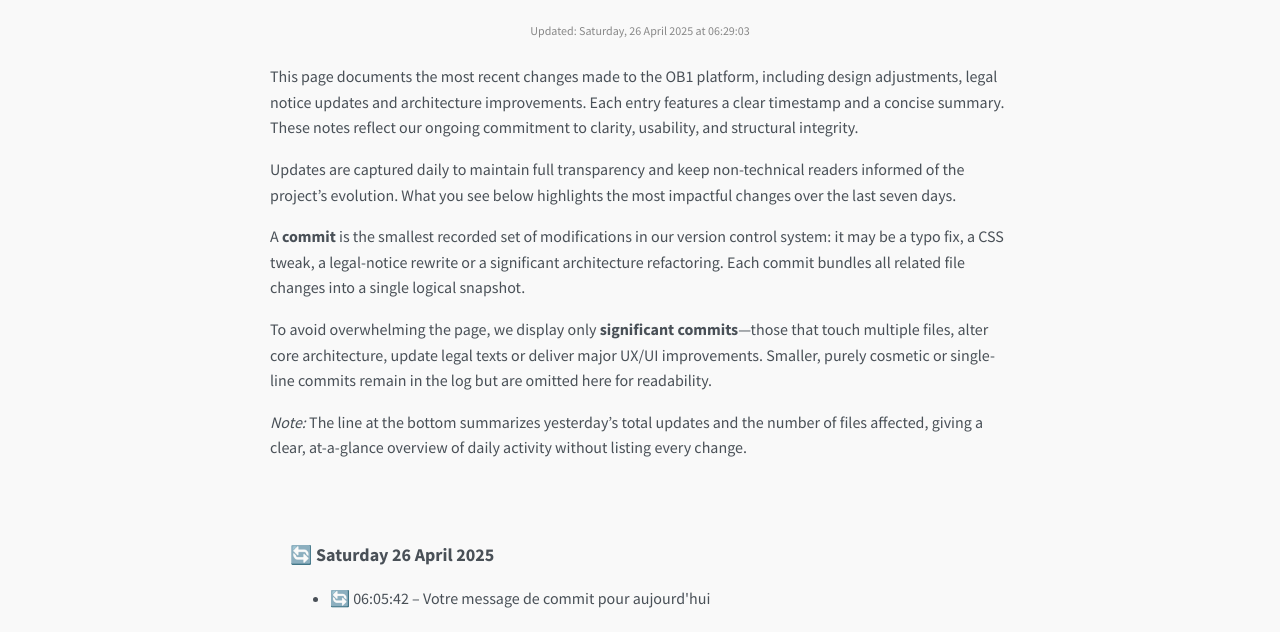
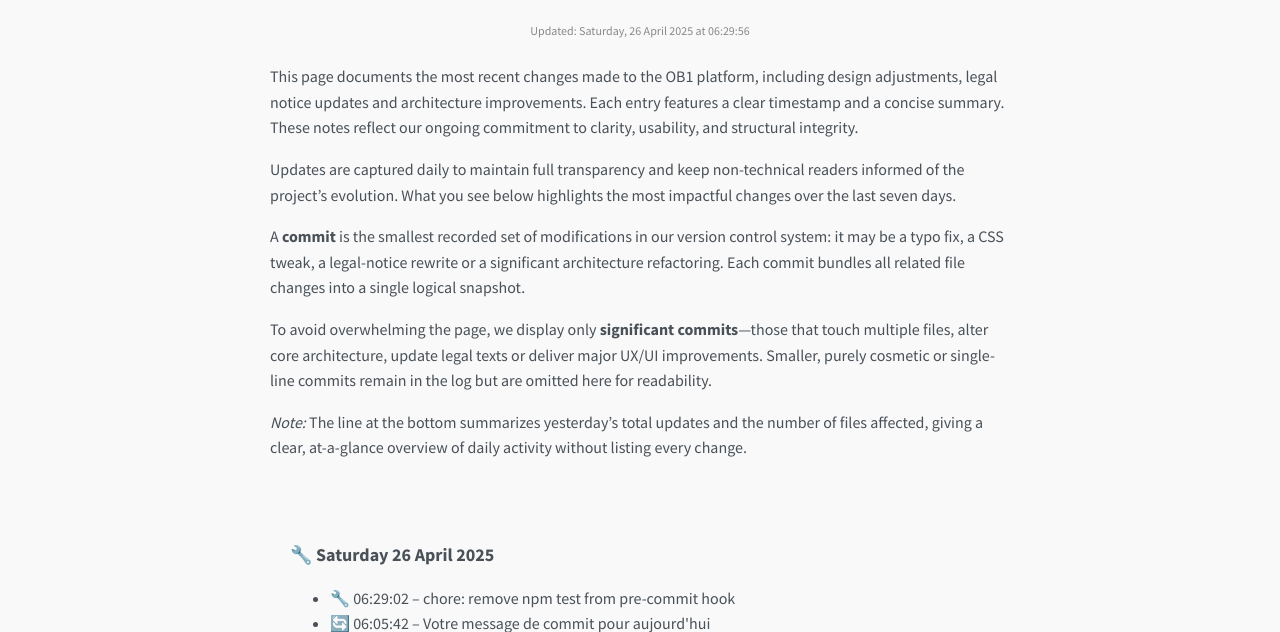
Before and after one commit to domainController/aftershift-vanilla, a website: page updates.html in a window 1280 px wide. Shown: the part 156-788 px from the top of the page. Drawn offline with Linux system fonts and the light colour scheme.

Commit message:
chore: regenerate updates

```diff
--- a/updates.html
+++ b/updates.html
@@ -16,7 +16,7 @@
   </header>
   <main style="max-width: 740px; margin: auto; padding: 2rem; font-family: 'Source Sans Pro', sans-serif;">
     <div class="intro_changelog">
-      <h1>Latest Updates</h1><p class="page-timestamp">Updated: Saturday, 26 April 2025 at 06:29:03</p>
+      <h1>Latest Updates</h1><p class="page-timestamp">Updated: Saturday, 26 April 2025 at 06:29:56</p>
       <p>
         This page documents the most recent changes made to the OB1 platform, including design adjustments, legal notice updates and architecture improvements. Each entry features a clear timestamp and a concise summary. These notes reflect our ongoing commitment to clarity, usability, and structural integrity.
       </p>
@@ -35,8 +35,9 @@
     </div>
       <!-- START UPDATES SNIPPET -->
 <div class="legal-container">
-<h2>🔄 Saturday 26 April 2025</h2>
+<h2>🔧 Saturday 26 April 2025</h2>
 <ul>
+  <li>🔧 06:29:02 – chore: remove npm test from pre-commit hook</li>
   <li>🔄 06:05:42 – Votre message de commit pour aujourd'hui</li>
 </ul>
 <h2>⚖️ Friday 25 April 2025</h2>
```
Also changed, not shown: author.html (+1 -1 lines), index.html (+1 -1 lines), legal.html (+1 -1 lines), public/updates_proto.html (+1 -1 lines), updates_template.html (+1 -1 lines).
